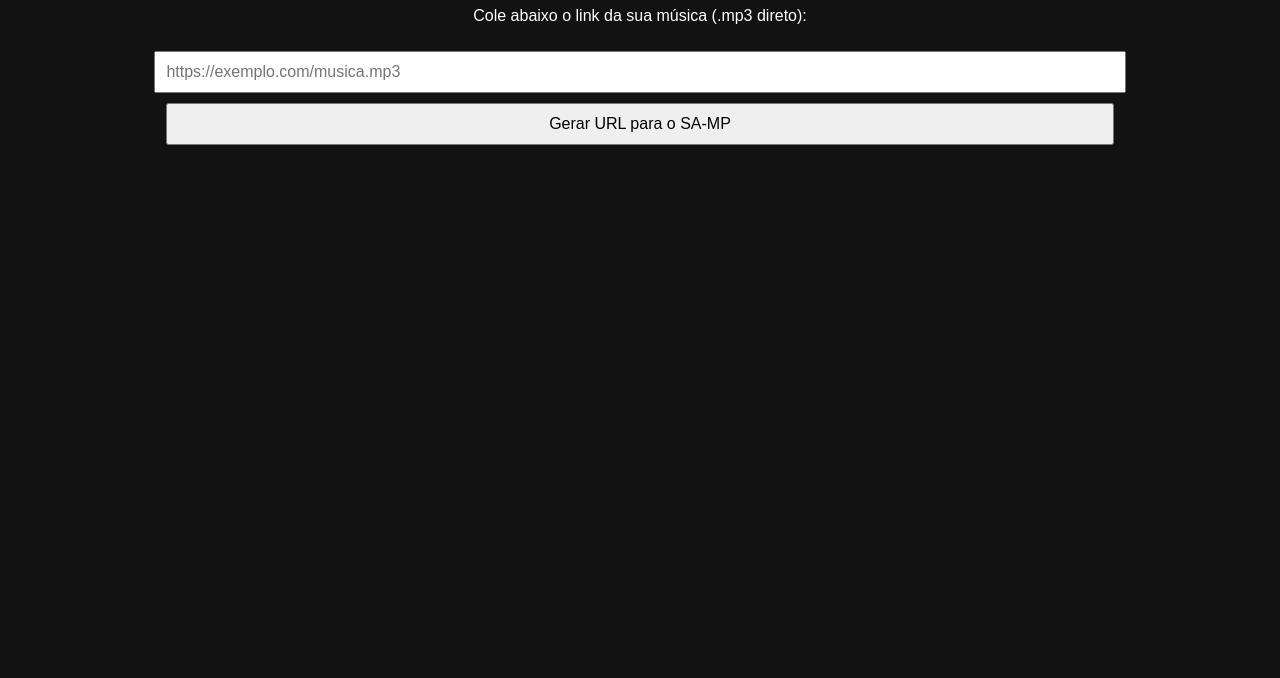
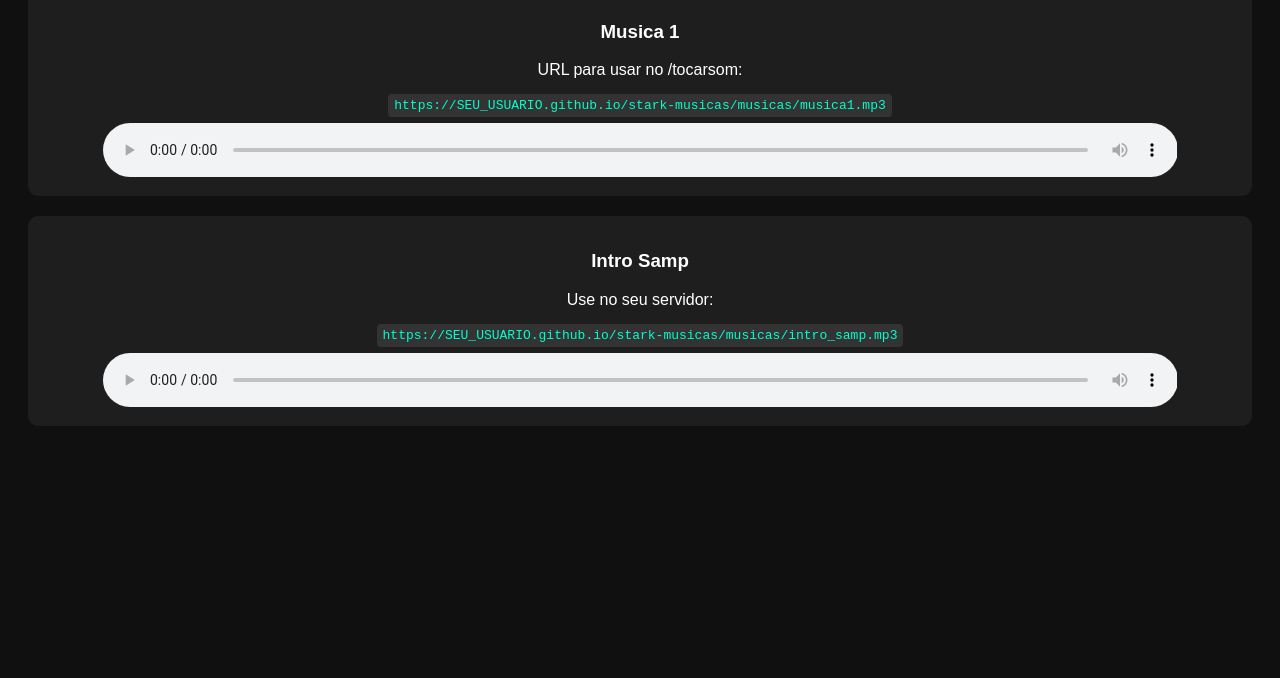
Before and after one commit to SoatrsOfc/-StarkMusic, a plain HTML site: page index.html in a window 1280 px wide. Shown: the part 122-800 px from the top of the page. Drawn offline with Linux system fonts and the light colour scheme.

Commit message:
Update index.html

```diff
--- a/index.html
+++ b/index.html
@@ -2,57 +2,50 @@
 <html lang="pt-br">
 <head>
   <meta charset="UTF-8">
-  <title>Stark Rádio URL</title>
+  <title>Stark Músicas para SA-MP</title>
   <style>
     body {
-      font-family: sans-serif;
-      background: #121212;
-      color: white;
+      font-family: Arial, sans-serif;
+      background-color: #101010;
+      color: #ffffff;
       text-align: center;
-      padding: 40px;
+      padding: 20px;
     }
-    input, button {
-      padding: 10px;
-      font-size: 16px;
-      width: 80%;
+    .musica {
+      margin: 20px 0;
+      padding: 15px;
+      background: #1e1e1e;
+      border-radius: 10px;
+    }
+    code {
+      color: #00ffcc;
+      background: #333;
+      padding: 4px 6px;
+      border-radius: 4px;
+    }
+    audio {
+      width: 90%;
       margin-top: 10px;
-    }
-    .output {
-      margin-top: 20px;
-      background: #1f1f1f;
-      padding: 15px;
-      border-radius: 8px;
-      word-break: break-word;
     }
   </style>
 </head>
 <body>
-  <h1>🎵 Sistema de Som Automotivo - Stark</h1>
-  <p>Cole abaixo o link da sua música (.mp3 direto):</p>
-  <input type="text" id="url" placeholder="https://exemplo.com/musica.mp3" />
-  <br>
-  <button onclick="gerar()">Gerar URL para o SA-MP</button>
+  <h1>🎶 Músicas para Som Automotivo SA-MP</h1>
 
-  <div class="output" id="resultado" style="display:none;"></div>
+  <div class="musica">
+    <h3>Musica 1</h3>
+    <p>URL para usar no /tocarsom:</p>
+    <code>https://SEU_USUARIO.github.io/stark-musicas/musicas/musica1.mp3</code>
+    <br>
+    <audio controls src="musicas/musica1.mp3"></audio>
+  </div>
 
-  <script>
-    function gerar() {
-      const url = document.getElementById('url').value;
-      const result = document.getElementById('resultado');
-
-      if (!url.startsWith("http")) {
-        result.innerHTML = "❌ URL inválida! A URL deve começar com http ou https.";
-        result.style.display = "block";
-        return;
-      }
-
-      result.innerHTML = `
-        ✅ URL gerada!<br>
-        Copie e use o comando no seu servidor:<br><br>
-        <code>/tocarsom ${url}</code>
-      `;
-      result.style.display = "block";
-    }
-  </script>
+  <div class="musica">
+    <h3>Intro Samp</h3>
+    <p>Use no seu servidor:</p>
+    <code>https://SEU_USUARIO.github.io/stark-musicas/musicas/intro_samp.mp3</code>
+    <br>
+    <audio controls src="musicas/intro_samp.mp3"></audio>
+  </div>
 </body>
-    </html>
+</html>
```
